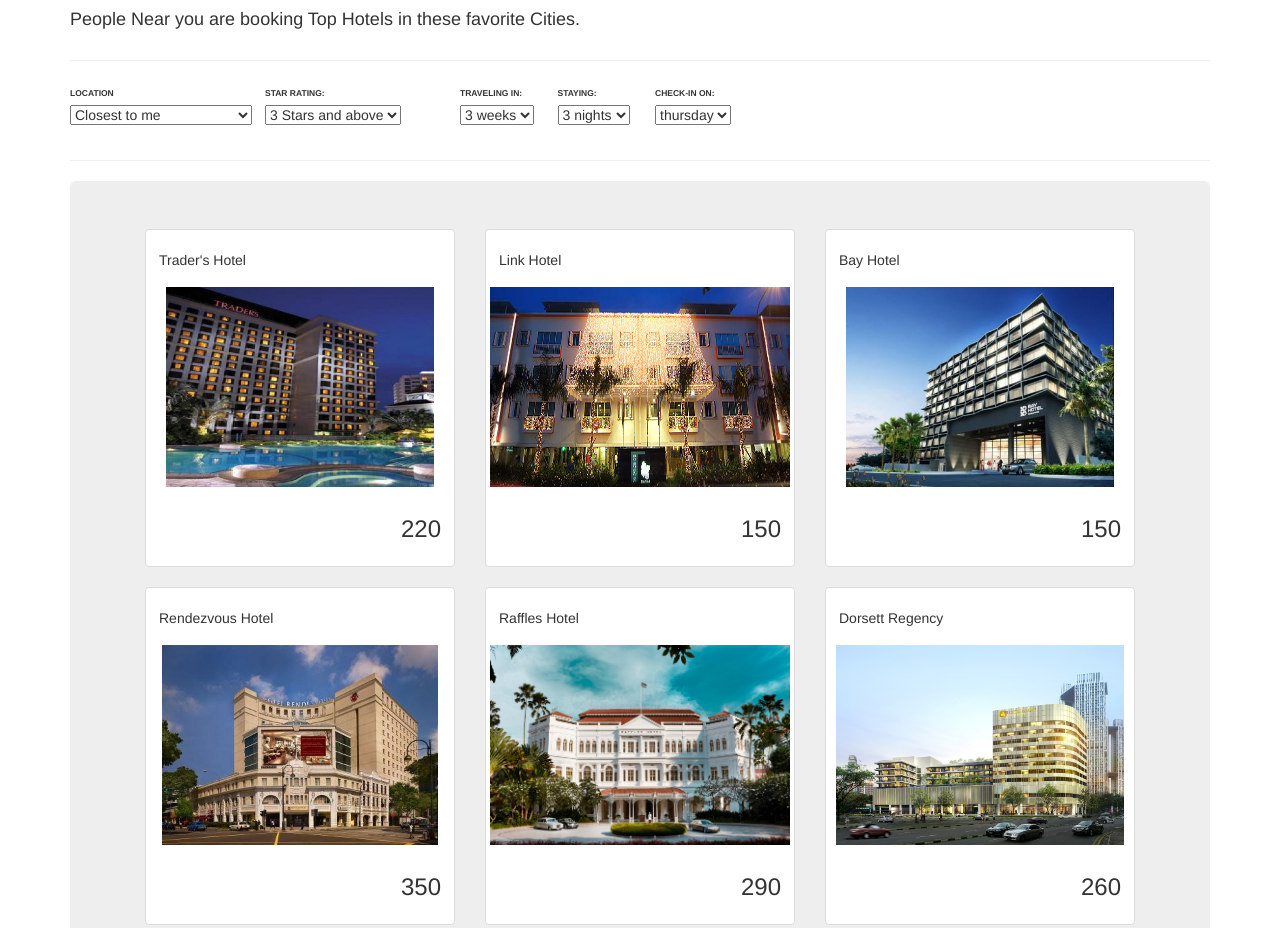
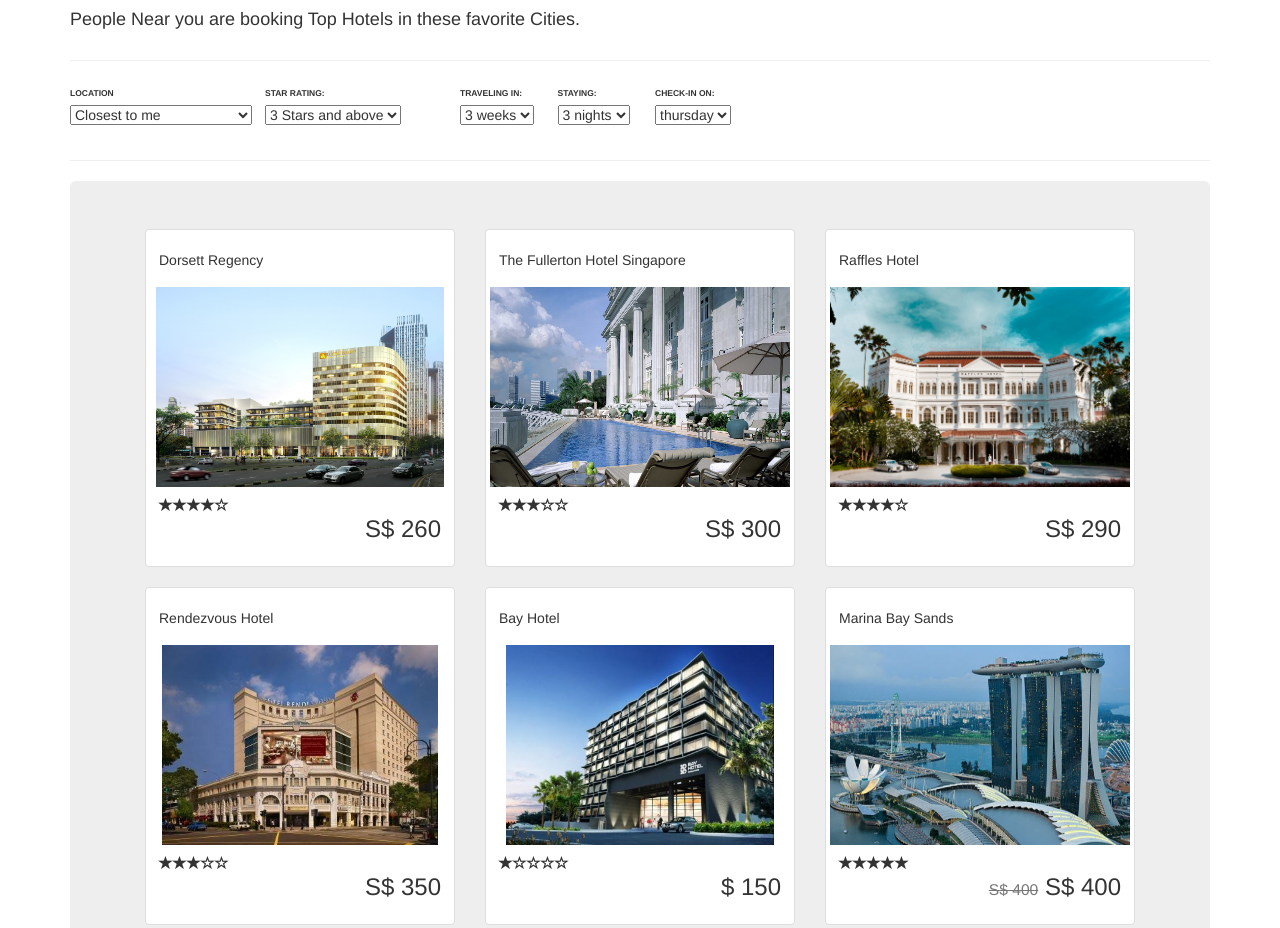
Before and after one commit to alexcera/sample-float-stack-layout, a plain HTML site: page index.html in a window 1280 px wide. Shown: the top 928 px of the page. Drawn offline with Linux system fonts and the light colour scheme.

Commit message:
add filter by popularity denoted by star.

```diff
--- a/index.html
+++ b/index.html
@@ -41,8 +41,8 @@
                         <small>LOCATION</small>
                     </label>
                     <select name="location" id="location">
-                        <option value="CLOSEST">Closest to me</option>
-                        <option value="POPULAR">Most popular destinations</option>
+                        <option value="dist">Closest to me</option>
+                        <option value="star_rating">Most popular destinations</option>
                         <option value="DESTINATION">Choose a destination</option>
                     </select>
                 </div>
--- a/js/data.js
+++ b/js/data.js
@@ -4,28 +4,28 @@
         loc: "Telok Blangah Rd",
         dist: 10,
         img: "img/bay-hotel.jpg",
-        price: "150",
-        deal_price: "150",
+        price: 150,
+        deal_price: 150,
         currency: "$",
-        star_rating: 3
+        star_rating: 1
     },
     {
         name: "Crowne Plaza Hotel",
         loc: "Changi Airport",
         dist: 20,
         img: "img/crown-plaza.jpg",
-        price: "275",
-        deal_price: "270",
+        price: 275,
+        deal_price: 270,
         currency: "S$",
-        star_rating: 4
+        star_rating: 2
     },
     {
         name: "Dorsett Regency",
         loc: "New Bridge Rd",
         dist: 3,
         img: "img/dorset-regency.jpg",
-        price: "260",
-        deal_price: "260",
+        price: 260,
+        deal_price: 260,
         currency: "S$",
         star_rating: 4
     },
@@ -34,28 +34,28 @@
         loc: "Fullerton Square",
         dist: 7,
         img: "img/fullerton.jpg",
-        price: "300",
-        deal_price: "300",
+        price: 300,
+        deal_price: 300,
         currency: "S$",
-        star_rating: 5
+        star_rating: 3
     },
     {
         name: "Link Hotel",
         loc: "Tiong Bahru Rd",
         dist: 13,
         img: "img/link-hotel.jpg",
-        price: "150",
-        deal_price: "150",
+        price: 150,
+        deal_price: 150,
         currency: "S$",
-        star_rating: 3
+        star_rating: 1
     },
     {
         name: "Marina Bay Sands",
         loc: "Bayfront Ave",
         dist: 11,
         img: "img/marina-bay-sands.jpg",
-        price: "400",
-        deal_price: "380",
+        price: 400,
+        deal_price: 380,
         currency: "S$",
         star_rating: 5
     },
@@ -64,8 +64,8 @@
         loc: "Orchard Rd",
         dist: 11,
         img: "img/marriott.jpg",
-        price: "360",
-        deal_price: "360",
+        price: 360,
+        deal_price: 360,
         currency: "S$",
         star_rating: 5
     },
@@ -74,8 +74,8 @@
         loc: "Beach Rd",
         dist: 8,
         img: "img/raffles-hotel.jpg",
-        price: "290",
-        deal_price: "290",
+        price: 290,
+        deal_price: 290,
         currency: "S$",
         star_rating: 4
     },
@@ -84,18 +84,18 @@
         loc: "Bras Basah Rd",
         dist: 9,
         img: "img/rendezvous-hotel.jpg",
-        price: "350",
-        deal_price: "350",
+        price: 350,
+        deal_price: 350,
         currency: "S$",
-        star_rating: 4
+        star_rating: 3
     },
     {
         name: "Trader's Hotel",
         loc: "Cuscaden Rd",
         dist: 12,
         img: "img/traders-hotel.jpg",
-        price: "220",
-        deal_price: "200",
+        price: 220,
+        deal_price: 200,
         currency: "S$",
         star_rating: 3
     }
--- a/js/index.js
+++ b/js/index.js
@@ -1,21 +1,31 @@
 window.onload = function() {
+    var select = document.getElementById("location"),
+        container = document.querySelector(".result-container");
 
-    //get the default selected option
-    //load the results using the default option
+    dataRenderer.showData(DATA, select.options[select.selectedIndex].value, container);
 
-    //attach change handler on the location drop-down
-    var container = document.querySelector(".result-container");
-    dataRenderer.showData(DATA, "star_rating", container);
-
+    addEvent(select, "change", function() {
+        dataRenderer.showData(DATA, select.options[select.selectedIndex].value, container);
+    });
 };
 
+
+function addEvent(el, event_name, fn) {
+    //IE
+    if (el.attachEvent)
+        el.attachEvent("on" + event_name, function() {
+            fn.call(el);
+        });
+    else if (el.addEventListener)
+        el.addEventListener(event_name, fn, false);
+}
 
 var dataRenderer = (function(w) {
 
     function constructDOMFragment() {
 
         var fragment = document.createDocumentFragment();
-        for (var i = results.length - 1; i >= 0; i--)(function(r) {
+        for (var i = 0; i < results.length; i++)(function(r) {
 
             var div_container = document.createElement("div");
             div_container.className = "pull-left col-xs-4";
@@ -43,11 +53,27 @@
             var div_caption_bottom = document.createElement("div");
             div_caption_bottom.className = "caption";
 
-            var h3_price = document.createElement("h3");
-            h3_price.className = "pull-right";
-            h3_price["innerHTML" || "textContent"] = r.price;
+            var starFragment = document.createDocumentFragment();
+            var stars = [];
+            for (var i = 5; i >= 1; i--) {
+                var star = document.createElement("span");
+                star.className = 5 - r.star_rating >= i ? "glyphicon glyphicon-star-empty" : "glyphicon glyphicon-star";
+                starFragment.appendChild(star);
+            };
+            div_caption_bottom.appendChild(starFragment);
 
-            div_caption_bottom.appendChild(h3_price);
+            var h3_deal_price = document.createElement("h3");
+            h3_deal_price.className = "pull-right";
+            if (r.price !== undefined && r.price && r.price != r.deal_price) {
+                var price = document.createElement("small");
+                var strikethrough = document.createElement("s");
+                strikethrough["innerHTML" || "textContent"] = r.currency + " " + r.price;
+                price.appendChild(strikethrough);
+                h3_deal_price.appendChild(price);
+            }
+            h3_deal_price.appendChild(document.createTextNode("  " + r.currency + " " + r.price));
+
+            div_caption_bottom.appendChild(h3_deal_price);
 
             var clearfix = document.createElement("div");
             clearfix.className = "clearfix";
@@ -57,19 +83,6 @@
             fragment.appendChild(div_container);
 
         })(results[i]);
-
-        // "<div class=\"pull-left col-xs-4\">"
-        //     "<div class=\"thumbnail\">"
-        //         "<div class=\"caption\">"
-        //             "<h5>Miami</h5>"
-        //         "</div>"
-        //         "<img class=\"img-responsive\" src=\"\" alt=\"\">"
-        //         "<div class=\"caption\">"
-        //             "<h3 class=\"pull-right\">$177</h3>"
-        //             "<div class=\"clearfix\"></div>"
-        //         "</div>"
-        //     "</div>"
-        // "</div>"
 
         var clearfix = document.createElement("div");
         clearfix.className = "clearfix";
@@ -89,9 +102,10 @@
                 return a.dist - b.dist;
             });
         }
-
-        var f = constructDOMFragment();
-        container.appendChild(f);
+        while (container.hasChildNodes()) {
+            container.removeChild(container.firstChild);
+        }
+        container.appendChild(constructDOMFragment());
     };
 
     return {
```
